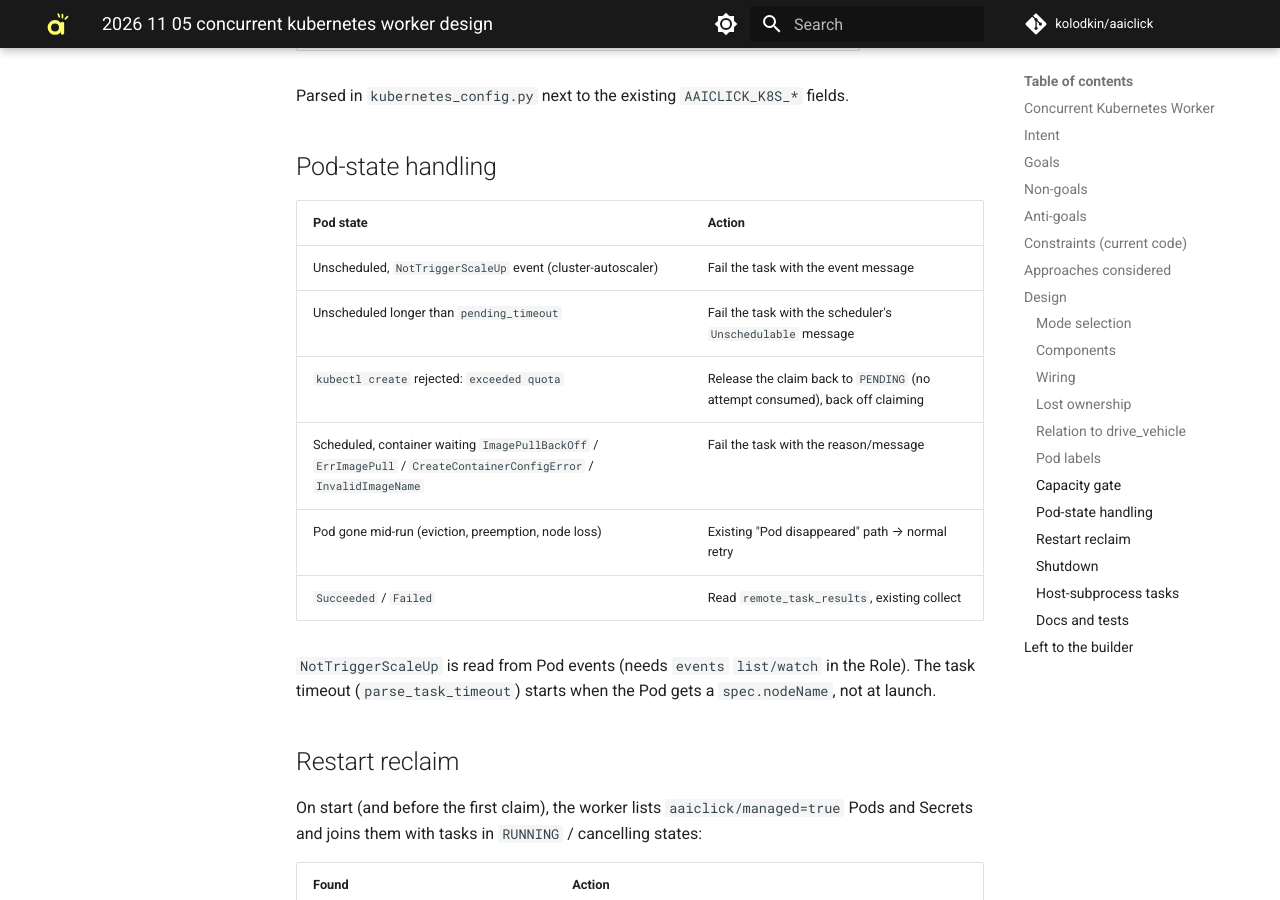
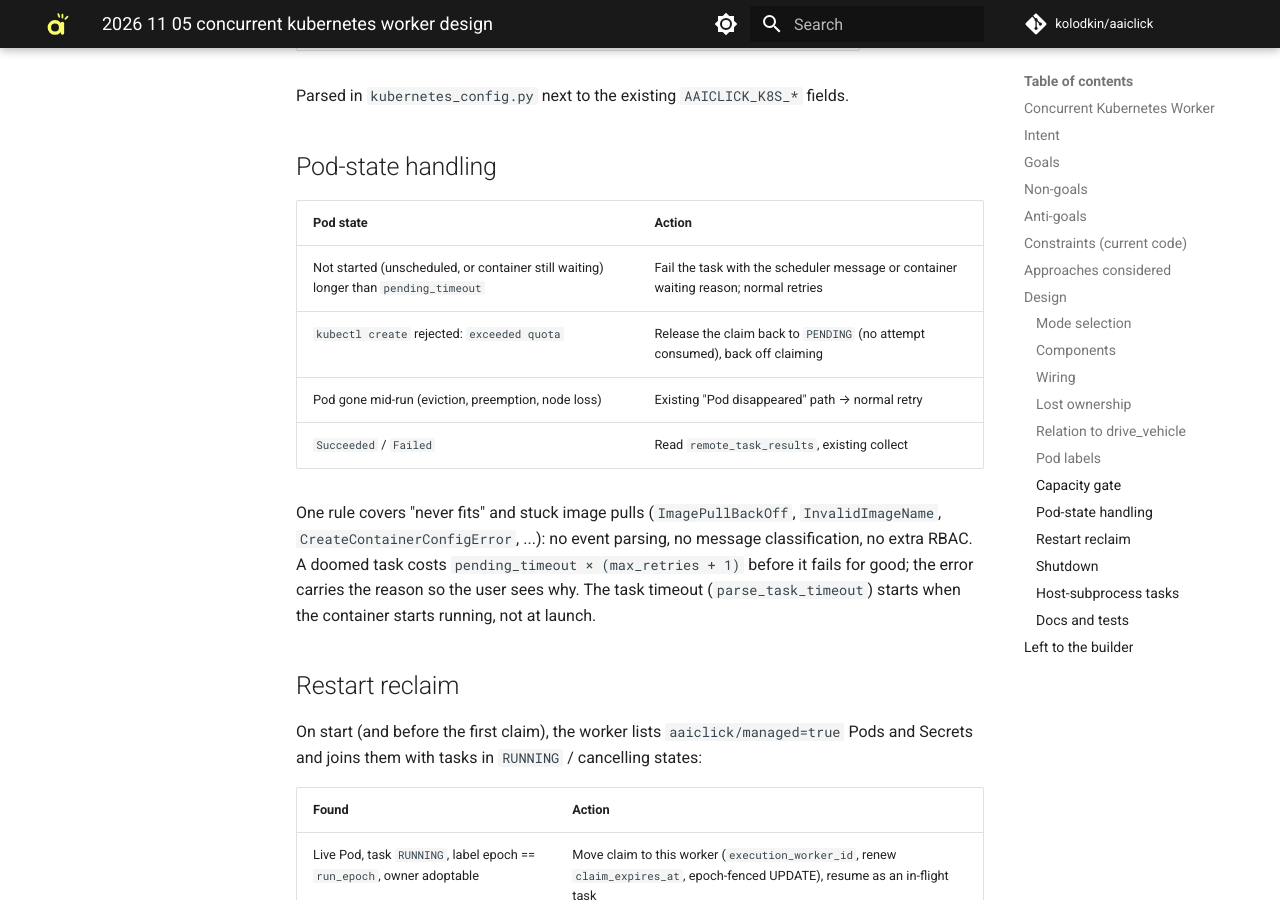
Before and after one commit to kolodkin/aaiclick, an MkDocs documentation site: the page built from docs/superpowers/specs/2026-11-05-concurrent-kubernetes-worker-design.md, in a window 1280 px wide and 900 px high, scrolled down 5736 px. Built offline with MkDocs 1.6.1 and Material for MkDocs 9.7.7, drawn with Linux system fonts in a browser that asks for light colours; comment, search, counter and statistics services are not loaded; some of the changed text lies outside the part shown.

Commit message:
Spec: single pending_timeout rule for unstartable Pods
Co-Authored-By: Claude Opus 5.5 <noreply@anthropic.com>
Claude-Session: https://claude.ai/code/session_01LcC1uBpvpq3w8R1zbvQbeW

```diff
--- a/docs/superpowers/specs/2026-11-05-concurrent-kubernetes-worker-design.md
+++ b/docs/superpowers/specs/2026-11-05-concurrent-kubernetes-worker-design.md
@@ -187,16 +187,17 @@ Parsed in `kubernetes_config.py` next to the existing `AAICLICK_K8S_*` fields.
 
 | Pod state                                                     | Action                                                                   |
 |---------------------------------------------------------------|--------------------------------------------------------------------------|
-| Unscheduled, `NotTriggerScaleUp` event (cluster-autoscaler)   | Fail the task with the event message                                     |
-| Unscheduled longer than `pending_timeout`                     | Fail the task with the scheduler's `Unschedulable` message               |
+| Not started (unscheduled, or container still waiting) longer than `pending_timeout` | Fail the task with the scheduler message or container waiting reason; normal retries |
 | `kubectl create` rejected: `exceeded quota`                   | Release the claim back to `PENDING` (no attempt consumed), back off claiming |
-| Scheduled, container waiting `ImagePullBackOff` / `ErrImagePull` / `CreateContainerConfigError` / `InvalidImageName` | Fail the task with the reason/message |
 | Pod gone mid-run (eviction, preemption, node loss)            | Existing "Pod disappeared" path → normal retry                           |
 | `Succeeded` / `Failed`                                        | Read `remote_task_results`, existing collect                             |
 
-`NotTriggerScaleUp` is read from Pod events (needs `events` `list/watch` in the
-Role). The task timeout (`parse_task_timeout`) starts when the Pod gets a
-`spec.nodeName`, not at launch.
+One rule covers "never fits" and stuck image pulls (`ImagePullBackOff`,
+`InvalidImageName`, `CreateContainerConfigError`, ...): no event parsing, no
+message classification, no extra RBAC. A doomed task costs
+`pending_timeout × (max_retries + 1)` before it fails for good; the error carries
+the reason so the user sees why. The task timeout (`parse_task_timeout`) starts
+when the container starts running, not at launch.
 
 ## Restart reclaim
 
@@ -240,10 +241,10 @@ shared cwd/env behaviour). While one runs, the claim query excludes
 
 - `docs/designs/kubernetes_runner.md`: replace the per-task `wait` polling
   description; add capacity gate, Pod-state table, restart reclaim, shutdown.
-- `docs/user_guide/deployment.md` / Helm values: new env vars, `events` RBAC.
+- `docs/user_guide/deployment.md` / Helm values: new env vars.
 - `docs/designs/future.md`: Pod-side claim renewal; node-pool targeting.
 - Unit tests in `test_kubernetes_worker.py` driving a fake watch stream: gate per
-  job, quota release, pending timeout, image-pull failure, adoption table rows.
+  job, quota release, pending timeout (unscheduled and image-pull), adoption table rows.
 - e2e (`test_e2e/kubernetes/`): N tasks in parallel on one worker; worker restart
   mid-run completes the job without retries.
 
```
